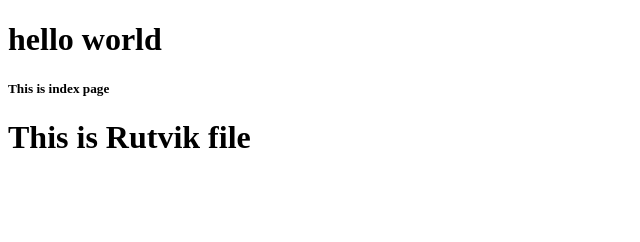
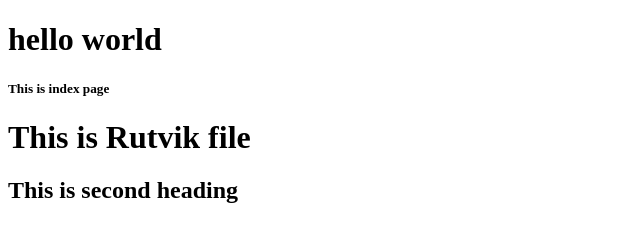
Before and after one commit to Rutvikp-07/myportfolio, a plain HTML site: page index.html in a window 1280 px wide. Shown: the whole page, without its empty margins (0-640 px from the left). Drawn offline with Linux system fonts and the light colour scheme.

Commit message:
Updated portfolio

```diff
--- a/index.html
+++ b/index.html
@@ -9,6 +9,7 @@
     <h1>hello world</h1>
     <h5>This is index page </h5>
     <h1>This is Rutvik file</h1>
+    <h2>This is second heading</h2>
 
 </body>
 </html>
```
